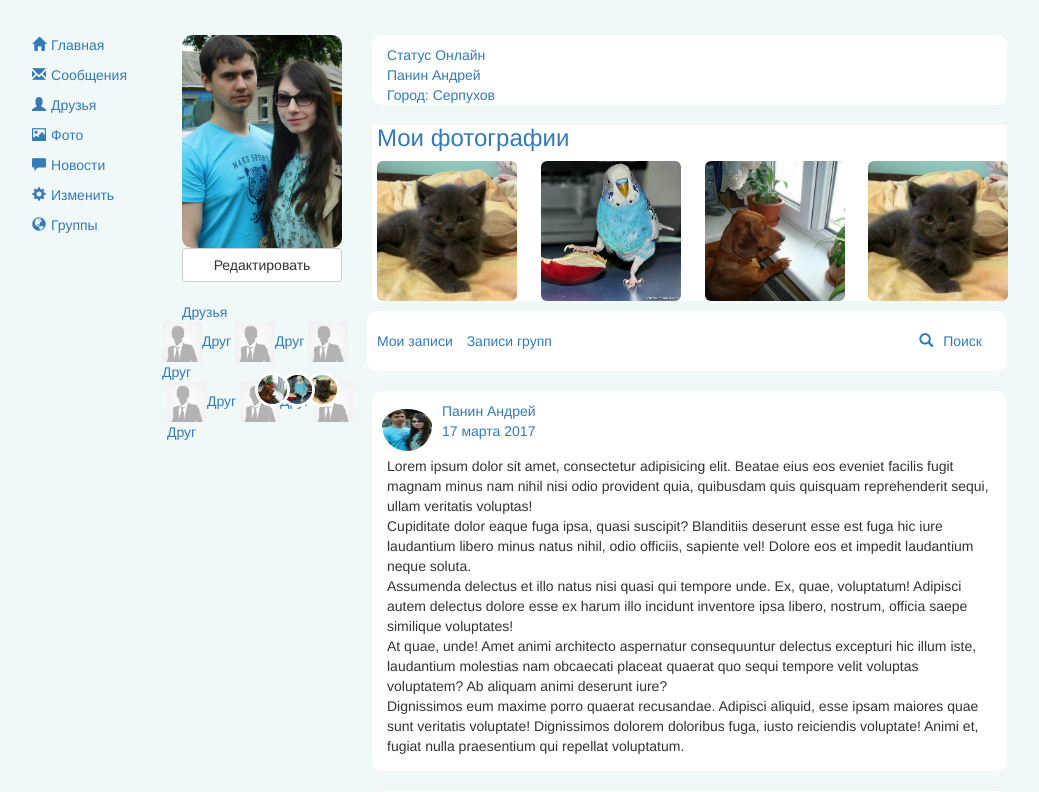
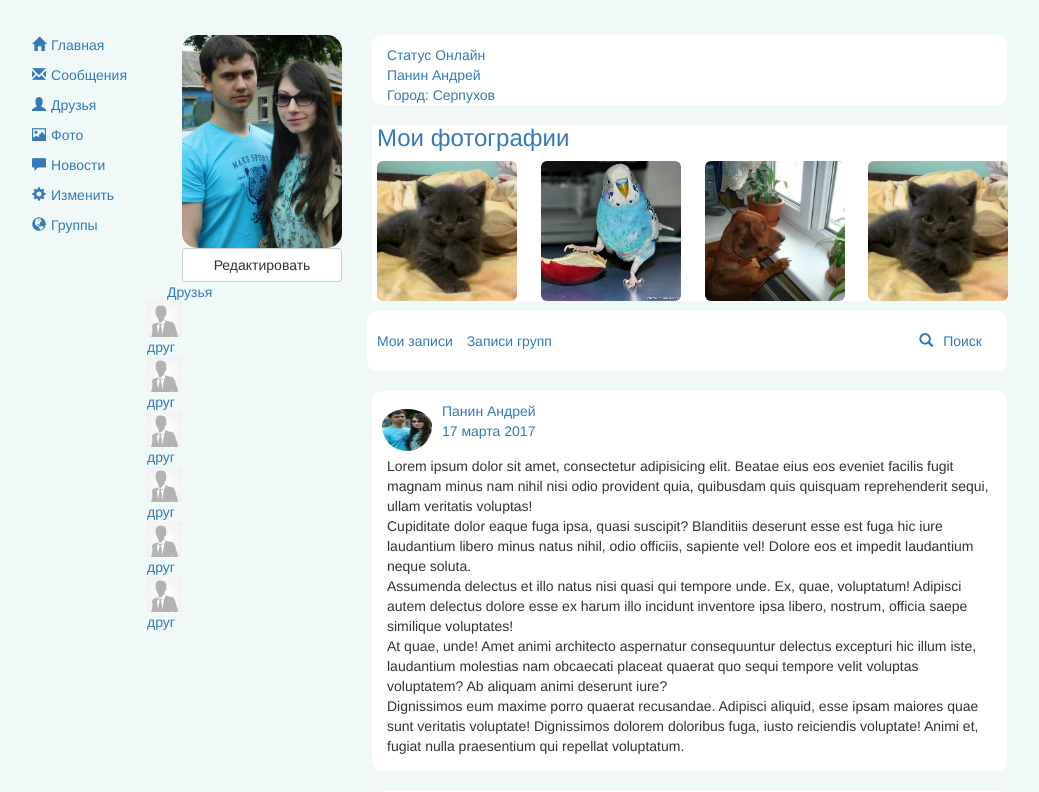
Before and after one commit to Bugaga159/flaffyland, a PHP site: page /profile.php in a window 1280 px wide. Shown: the part 47-839 px from the top of the page, without its empty margins (93-1132 px from the left). Run offline with PHP 8.4, Linux system fonts and the light colour scheme.

Commit message:
создание друзей

```diff
--- a/css/style.css
+++ b/css/style.css
@@ -17,7 +17,7 @@ body {
     height: 40px;
 }
 .img-responsive{
-    border-radius: 10px;
+    border-radius: 15px;
 }
 .bas-well{
     margin-top: 20px;
@@ -100,11 +100,13 @@ div.info1 {
     font-size: 16px;
 }
 .registration_wrapper {
+    margin-top: 35px;
 	width: 100%;
 	text-align: center;
 }
 
 .registration {
+
     width: 300px;
     display: inline-block;
     text-align: left;
@@ -162,8 +164,8 @@ div.info1 {
 }
 .pets_avatars_wrapper {
     position: absolute;
-    bottom: 0;
-    margin-bottom: 35px;
+   /* bottom: 0;*/
+  margin-bottom: 60px;
     right: 27px;
 }
 
@@ -179,11 +181,18 @@ div.info1 {
     border: 3px solid #fff;
     background-size: cover;
     margin-right: -10px;
+
+}
+.profile_photo{
+    max-height: 300px;
 }
 .name_master{
     text-align: center;
 }
-
+.foto_friends{
+    width: 35px;
+    height: 35px;
+}
 footer {
   position: absolute;
   bottom: 0;
--- a/profile.php
+++ b/profile.php
@@ -20,50 +20,68 @@
 			<div class="col-md-2">
 				<div class="profile_photo">
 					<img class="img-responsive" src="/img/avatars/ava-i.jpg" alt="">
-					<div class="pets_avatars_wrapper">
-						<div class="pet_avatar_wrapper">
-							<a href="#">
-								<img class="img-responsive pet_avatar" src="/img/pets_avatar/1.jpg" alt="">
-							</a>
-						</div>
-						<div class="pet_avatar_wrapper">
-							<a href="#">
-								<img class="img-responsive pet_avatar" src="/img/pets_avatar/2.jpg" alt="">
-							</a>
-						</div>
-						<div class="pet_avatar_wrapper">
-							<a href="#">
-								<img class="img-responsive pet_avatar" src="/img/pets_avatar/3.jpg" alt="">
-							</a>
-						</div>
-					</div>
-					<a class="btn btn-default systemBtn" href="#">Редактировать</a>
-				</div>
-				<div class="friends_wrapper">
-                    <div>
-                        <a href="">Друзья</a>
-                        <div class="row">
-                            <div class="list-inline ">
-                                <a class="ava_friend" href=""><img class="ava_friend" src="img/avatars/no_avatar.gif" alt="">Друг</a>
-                                <a class="ava_friend" href=""><img class="ava_friend" src="img/avatars/no_avatar.gif" alt="">Друг</a>
-                                <a class="ava_friend" href=""><img class="ava_friend" src="img/avatars/no_avatar.gif" alt="">Друг</a>
 
 
+                </div>
+                <div>
+                    <a class="btn btn-default systemBtn" href="#">Редактировать</a>
+                </div>
+                <div class="row">
+                    <a href="#">Друзья</a>
+
+                    <div class="row">
+                        <div class="list-inline">
+                            <div>
+                                <a href="#"><img class="foto_friends" src="img/avatars/no_avatar.gif" alt=""></a>
+                                <div>
+                                    <a href="#">друг</a>
+                                </div>
                             </div>
                             <div>
-                                <a class="ava_friend" href=""><img class="ava_friend" src="img/avatars/no_avatar.gif" alt="">Друг</a>
-                                <a class="ava_friend" href=""><img class="ava_friend" src="img/avatars/no_avatar.gif" alt="">Друг</a>
-                                <a class="ava_friend" href=""><img class="ava_friend" src="img/avatars/no_avatar.gif" alt="">Друг</a>
-
+                                <a href="#"><img class="foto_friends" src="img/avatars/no_avatar.gif" alt=""></a>
+                                <div>
+                                    <a href="#">друг</a>
+                                </div>
+                            </div>
+                            <div>
+                                <a href="#"><img class="foto_friends" src="img/avatars/no_avatar.gif" alt=""></a>
+                                <div>
+                                    <a href="#">друг</a>
+                                </div>
                             </div>
 
                         </div>
                     </div>
-                    <div>
+                    <div class="row">
+                        <div class="list-inline">
+                            <div>
+                                <a href="#"><img class="foto_friends" src="img/avatars/no_avatar.gif" alt=""></a>
+                                <div>
+                                    <a href="#">друг</a>
+                                </div>
+                            </div>
+                            <div>
+                                <a href="#"><img class="foto_friends" src="img/avatars/no_avatar.gif" alt=""></a>
+                                <div>
+                                    <a href="#">друг</a>
+                                </div>
+                            </div>
+                            <div>
+                                <a href="#"><img class="foto_friends" src="img/avatars/no_avatar.gif" alt=""></a>
+                                <div>
+                                    <a href="#">друг</a>
+                                </div>
+                            </div>
 
+                        </div>
                     </div>
-				</div>
-			</div>
+
+                </div>
+            </div>
+
+
+
+
 			<div class="col-md-7">
                 <div class="container info1">
                     <div>
```
